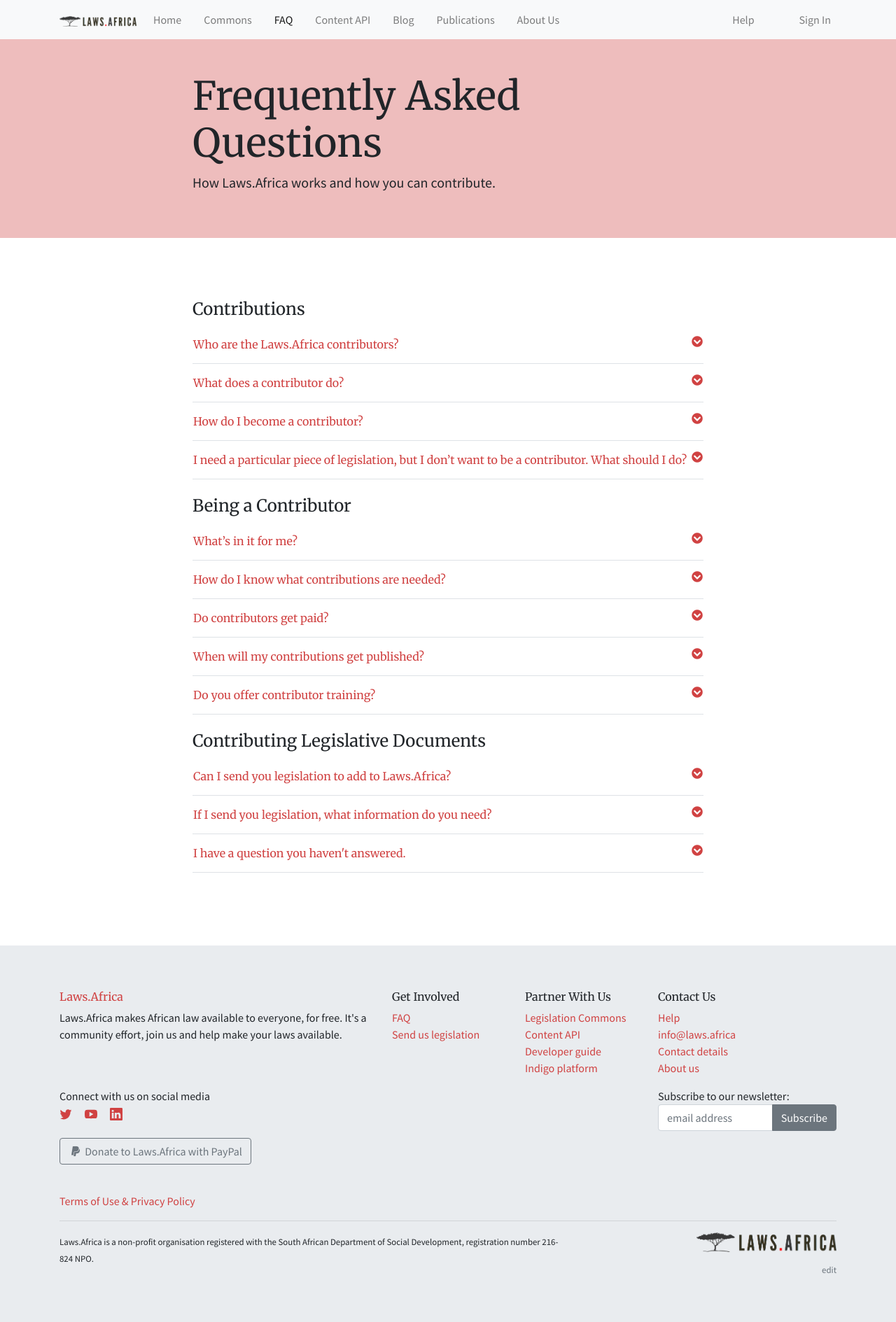
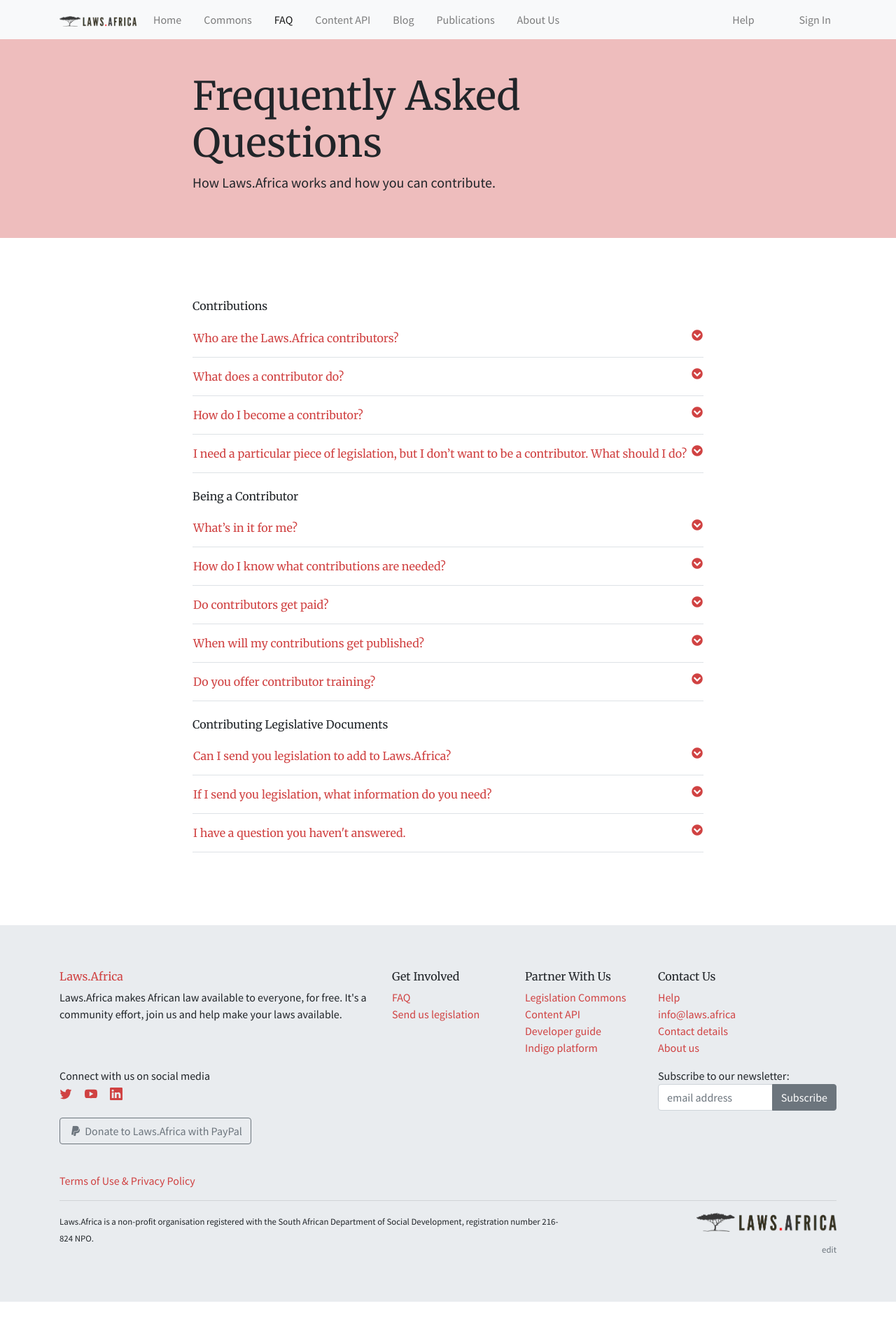
Before and after one commit to laws-africa/laws-africa.github.io, a Jekyll site: the page built from faq.markdown, in a window 1280 px wide. Shown: the whole page at 70% size. Built offline with Jekyll 4.4.1, drawn with Linux system fonts in a browser that asks for light colours; nearby versions of some CDN libraries; after the commit the page ends 1860 px from its top, so only the background shows below that.

Commit message:
don't make h4 bigger than h3

```diff
--- a/_sass/_variables.scss
+++ b/_sass/_variables.scss
@@ -6,6 +6,7 @@
 $font-family-serif: 'Merriweather', -apple-system, BlinkMacSystemFont, "Segoe UI", Roboto, "Helvetica Neue", Arial, sans-serif, "Apple Color Emoji", "Segoe UI Emoji", "Segoe UI Symbol", "Noto Color Emoji" !default;
 $headings-font-family: $font-family-serif;
 $code-font-size: 80% !default;
+$h4-font-size: 100%;
 
 $breadcrumb-bg: transparent;
 $breadcrumb-padding-x: 0px;
```
